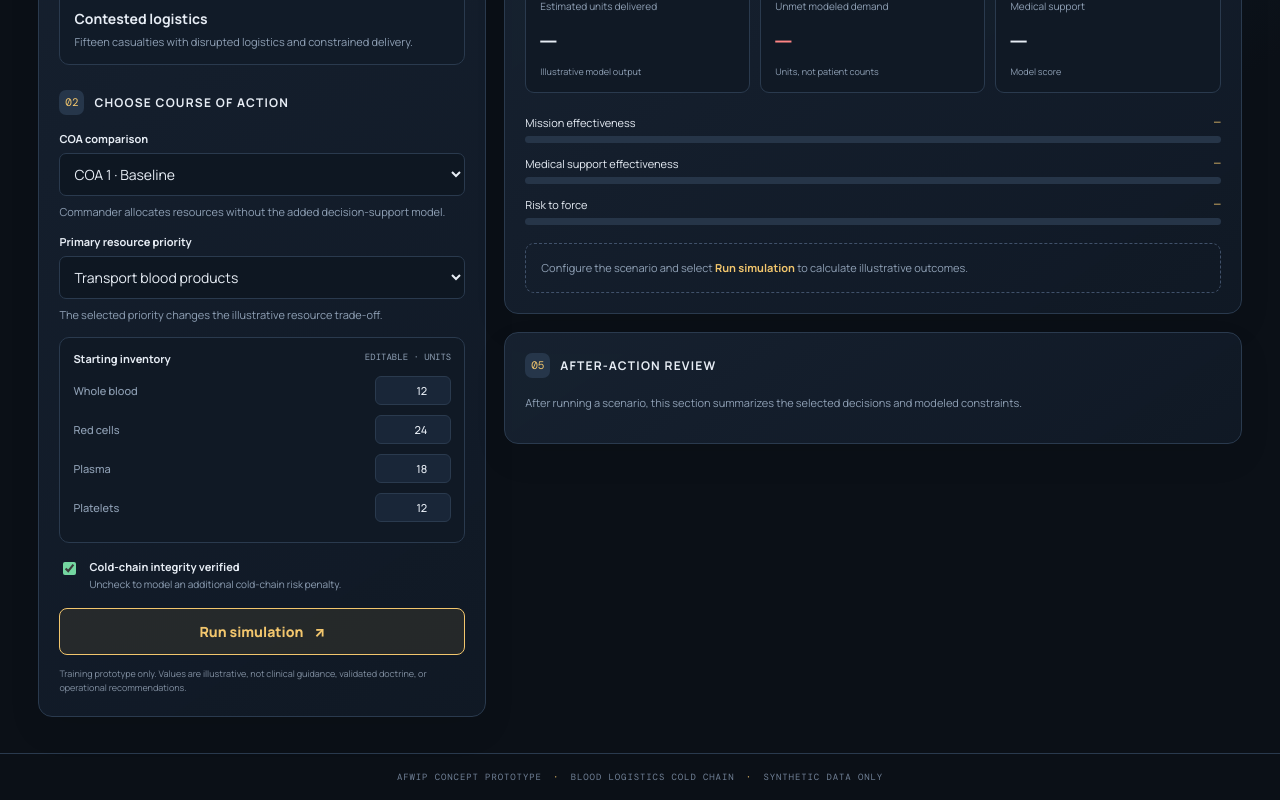
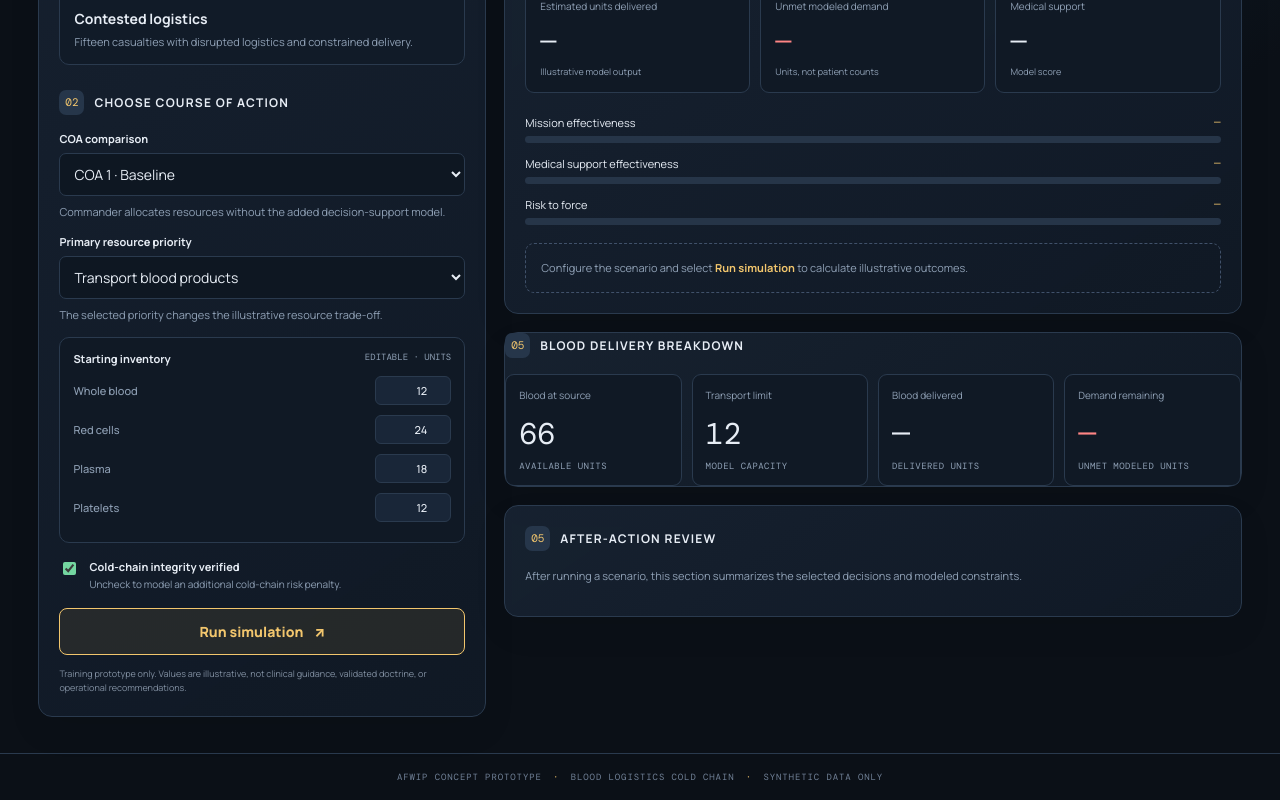
Before and after one commit to lhud4/BloodLogiColdChain-AFWIINJECT-Torres-Hudson, a React (Vite) app: page / in a window 1280 px wide. Shown: the part 625-1425 px from the top of the page. Built offline with nearby package versions, Linux system fonts and the light colour scheme.

Commit message:
Implement blood delivery breakdown panel
Added a blood delivery breakdown panel with metrics for available units, transport limit, delivered units, and remaining demand.

```diff
--- a/App.tsx
+++ b/App.tsx
@@ -329,7 +329,50 @@ export default function App() {
               {!hasRun && <div className="empty-state">Configure the scenario and select <strong>Run simulation</strong> to calculate illustrative outcomes.</div>}
               {hasRun && <div className="result-note"><strong>Interpretation:</strong> These scores are outputs of the prototype's simple rules, not validated estimates of real-world performance. Compare COAs under the same scenario and inventory assumptions.</div>}
             </div>
-
+<div className="panel delivery-breakdown">
+  <div className="section-head">
+    <span className="step">05</span>
+    <h2>Blood delivery breakdown</h2>
+  </div>
+  <div className="metric-grid">
+    <Metric
+      label="Blood at source"
+      value={result.availableUnits.toString()}
+      unit="AVAILABLE UNITS"
+    />
+    <Metric
+      label="Transport limit"
+      value={result.deliveryCapacity.toString()}
+      unit="MODEL CAPACITY"
+    />
+    <Metric
+      label="Blood delivered"
+      value={hasRun ? result.effectiveDelivery.toString() : "—"}
+      unit="DELIVERED UNITS"
+    />
+    <Metric
+      label="Demand remaining"
+      value={hasRun ? result.unmet.toString() : "—"}
+      unit="UNMET MODELED UNITS"
+      risk
+    />
+  </div>
+  {hasRun && (
+    <div className="result-note">
+      <strong>Constraint diagnosis:</strong>{" "}
+      {result.availableUnits < result.unitsDemanded &&
+      result.availableUnits <= result.deliveryCapacity
+        ? "Inventory is the primary modeled constraint."
+        : result.deliveryCapacity < result.unitsDemanded &&
+          result.deliveryCapacity < result.availableUnits
+        ? "Transportation capacity is the primary modeled constraint."
+        : result.unmet === 0
+        ? "All modeled demand was met under the current assumptions."
+        : "Multiple constraints may contribute to unmet modeled demand."}
+      {" "}These are illustrative model findings, not validated operational predictions.
+    </div>
+  )}
+</div>
             <div className="panel aar">
               <div className="section-head"><span className="step">05</span><h2>After-action review</h2></div>
               {hasRun ? (
```
